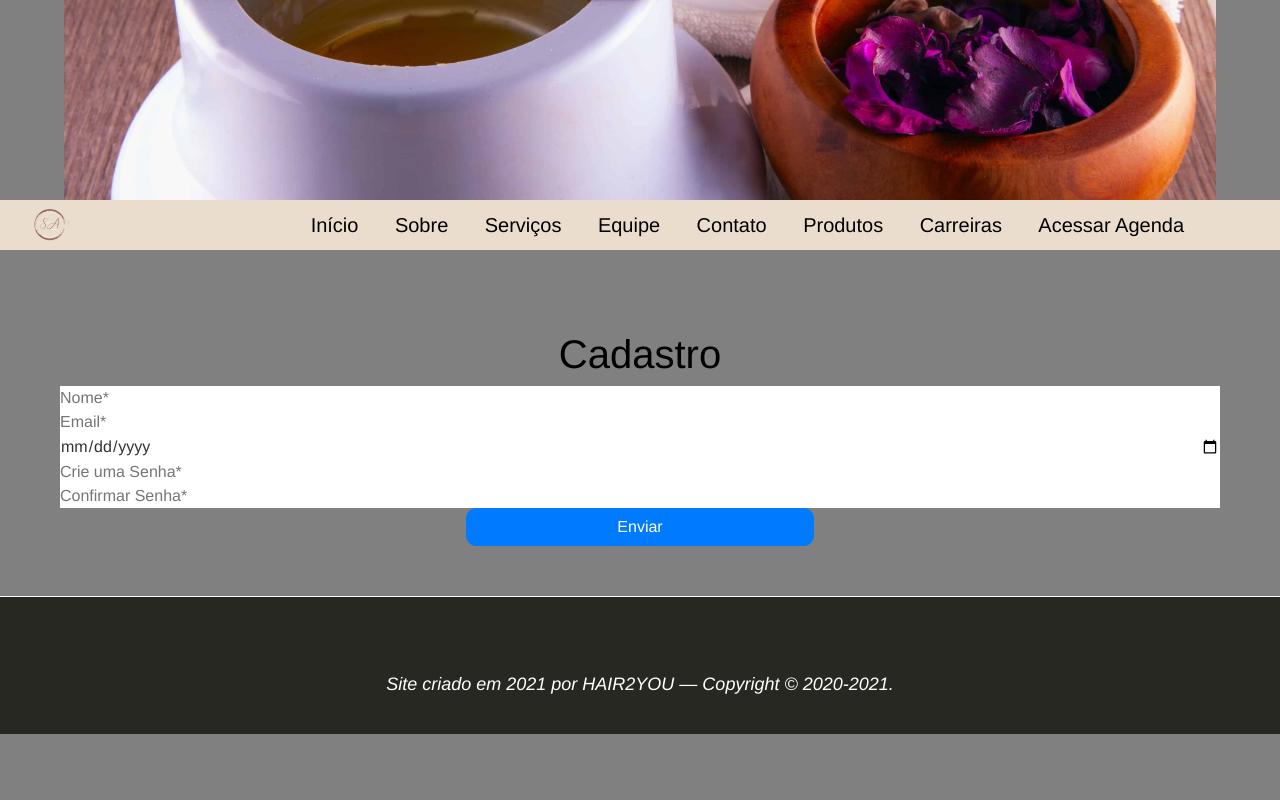
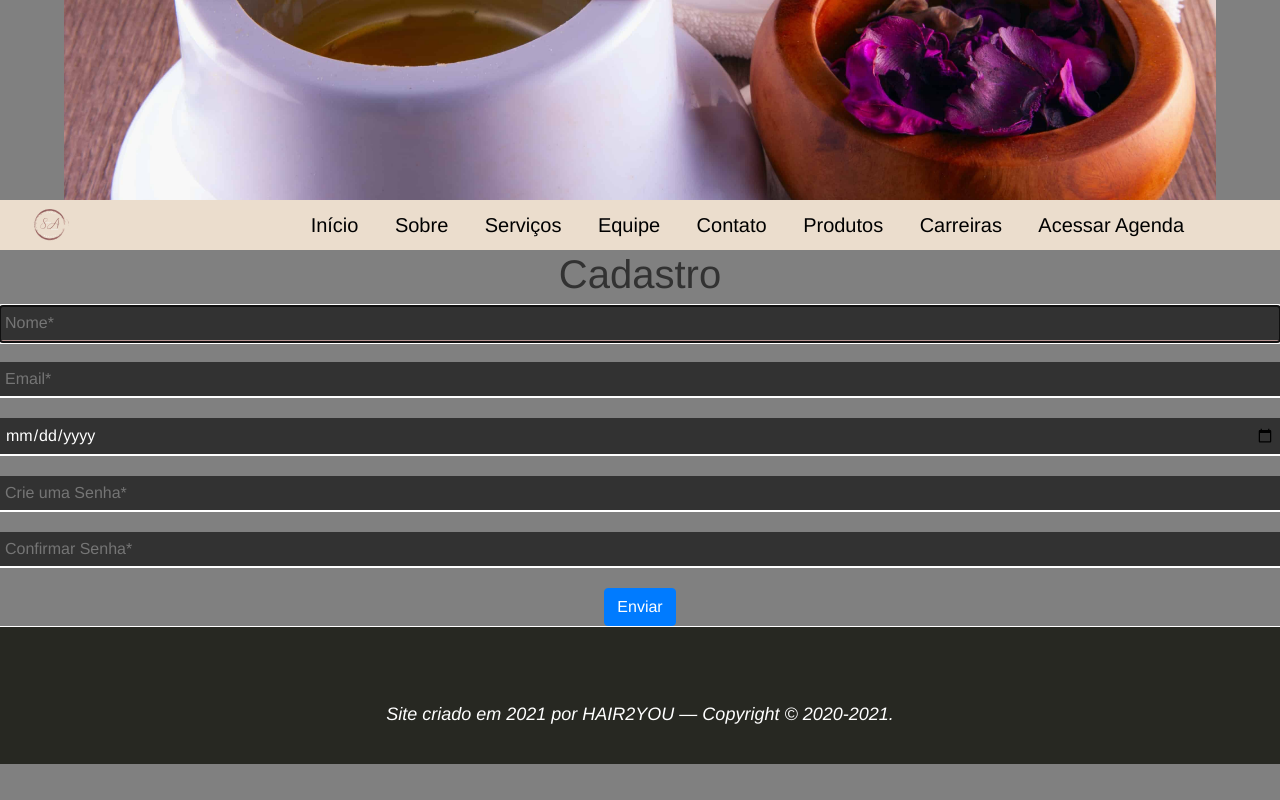
Before and after one commit to robsonazevdo/Projeto_agendaonline_OPE, a Flask app: page /cadastro in a window 1280 px wide. Run offline with Flask 2, Linux system fonts and the light colour scheme; some libraries are stand-ins or nearby versions.

Commit message:
teste heroku

```diff
--- a/app.py
+++ b/app.py
@@ -11,7 +11,8 @@ app = Flask(__name__)
 
 
 
-@app.route('/inicio')
+
+@app.route('/')
 def inicio():
     return render_template('index.html')
 
--- a/static/css/style-cadastro.css
+++ b/static/css/style-cadastro.css
@@ -4,37 +4,137 @@
     box-sizing: border-box;
     border: none;
     font-family: helvetica;
-    color: #323232;
     border: none;
 }
 
-.form {
-    width: 100%;
-    height: 100%;
-    color: #000;
+*/ input:focus {
+    outline: none;
 }
 
-.form-contato {
-    margin-top: 30px;
-    margin-bottom: auto;
+a,
+label {
+    font-size: 0.8rem;
+}
+
+a:hover {
+    color: #08558b;
+}
+
+.container {
+    width: 400px;
     margin-left: auto;
     margin-right: auto;
-    padding: 50px 60px;
-    color: #000;
-    display: grid;
+    margin-top: auto;
+    margin-bottom: auto;
+    padding: 20px 30px 20px 30px;
+    border-radius: 10px;
+    text-align: center;
+    opacity: .7;
+    background-color: #545252;
 }
 
-.form-contato h1 {
-    color: #000;
+form {
+    margin-top: 0;
+    margin-bottom: 0;
+}
+
+label,
+input {
+    display: block;
+    width: 100%;
+    text-align: left;
+}
+
+label {
+    font-weight: bold;
+    color: #ffffff;
+}
+
+input {
+    border-bottom: 2px solid #ffffff;
+    padding: 5px;
+    font-size: 1rem;
+    margin-bottom: 20px;
+    background-color: #323232;
+    color: #fff;
 }
 
 input:focus {
-    outline: 0;
+    border-bottom: 2px solid #b4918f;
 }
 
-.btn-form {
-    width: 30%;
-    margin-left: auto;
-    margin-right: auto;
-    border-radius: 10px;
+#forgot-pass {
+    text-align: right;
+    display: block;
+    color: #000000;
+    font-weight: bold;
 }
+
+#forgot-pass:hover {
+    color: #ffffff;
+}
+
+.btn1 {
+    text-align: center;
+    text-transform: uppercase;
+    font-weight: bold;
+    border: none;
+    height: 40px;
+    width: 100%;
+    margin-top: 30px;
+    color: #fff;
+    background-color: #08558b;
+    border-radius: 20px;
+    cursor: pointer;
+}
+
+.btn1:hover {
+    background-color: #18223c;
+    transition: 0.5s;
+}
+
+.rede-social,
+.rede-social p {
+    margin-top: 20px;
+    margin-bottom: 20px;
+    color: #fff;
+}
+
+.rede-social i {
+    height: 40px;
+    width: 40px;
+    border-radius: 50%;
+    line-height: 40px;
+    color: #fff;
+    margin: 0 5px;
+    cursor: pointer;
+}
+
+.fa-facebook-f {
+    background-color: #385898;
+}
+
+.fa-linkedin-in {
+    background-color: #0077b5;
+}
+
+.fa-google-plus-g {
+    background-color: #db4a39;
+}
+
+.cadastro-container p {
+    margin-bottom: 10px;
+    color: #ffffff;
+    display: contents;
+}
+
+.btn-cadastrar {
+    font-size: 1rem;
+    margin-top: 20px;
+    color: #000000;
+    font-weight: bold;
+}
+
+.btn-cadastrar:hover {
+    color: #ffffff;
+}
--- a/templates/_base.html
+++ b/templates/_base.html
@@ -14,7 +14,6 @@
     </title>
 
     <link rel="stylesheet" type="text/css" href="/static/css/style-index.css">
-    <script src="/static/js/script.js"></script>
 
     <!---->
 
@@ -42,7 +41,7 @@
     <nav class="nav-menu">
         <a href="/inicio"><img src="/static/img/Logo-colorido.png " class="logo-menu ">
             <ul>
-                <li><a href="/inicio">Início</a></li>
+                <li><a href="/">Início</a></li>
                 <li><a href="#sobre">Sobre</a></li>
                 <li><a href="#servico">Serviços</a></li>
                 <li><a href="#equipe">equipe</a></li>
@@ -91,7 +90,8 @@
 
 
 
-    {% block scripts %} {% endblock scripts %}
+    {% block scripts %} {% endblock scripts %} <script src="/static/js/script.js"></script>
+
 
 
 
```
Also changed, not shown: agenda.db, 2 other files.
